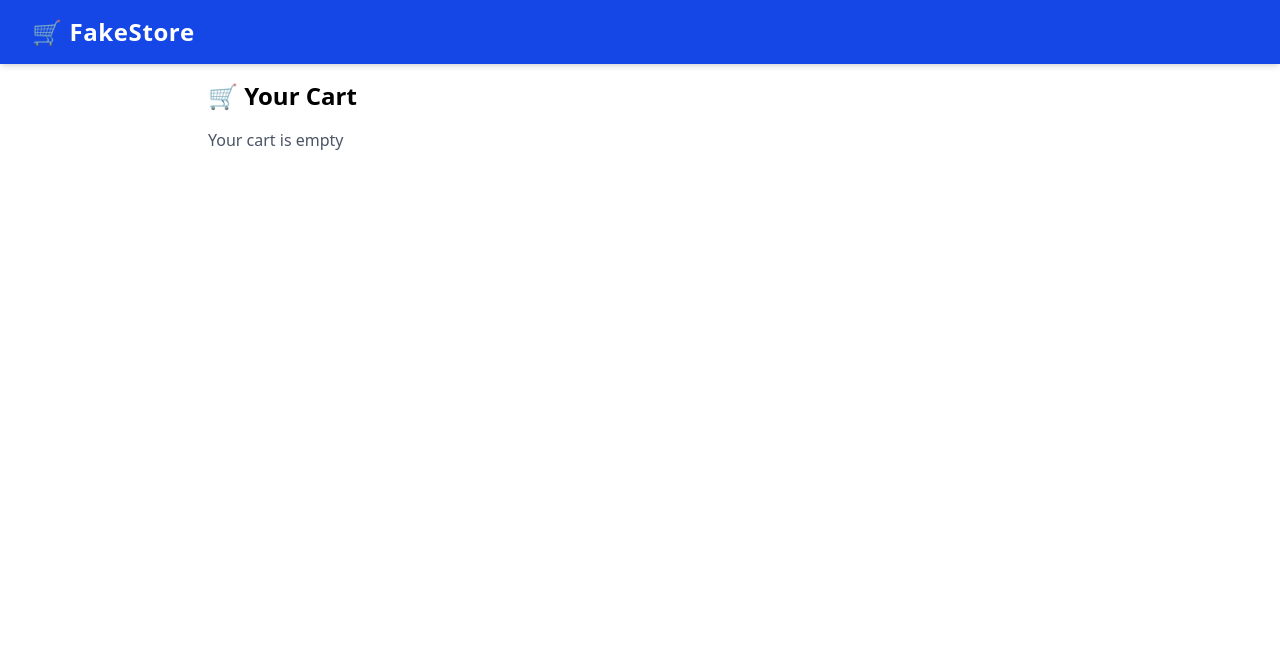
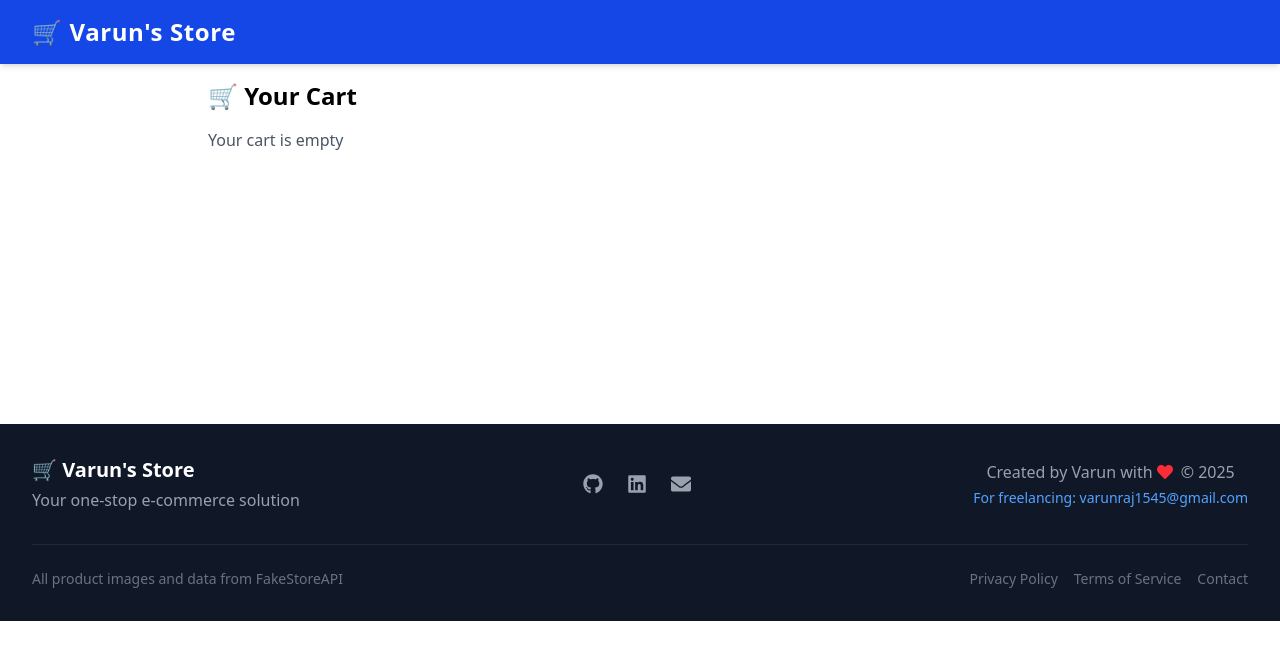
Before and after one commit to varunraj923/Shopping-Web, a React (Vite) app: page /cart in a window 1280 px wide. Shown: the top 660 px of the page. Built offline with nearby package versions, Linux system fonts and the light colour scheme.

Commit message:
feat : footer

```diff
--- a/package.json
+++ b/package.json
@@ -15,6 +15,7 @@
     "lucide-react": "^0.487.0",
     "react": "^19.0.0",
     "react-dom": "^19.0.0",
+    "react-icons": "^5.5.0",
     "react-router-dom": "^7.5.0",
     "react-toastify": "^11.0.5",
     "tailwindcss": "^4.1.3"
--- a/src/components/Body.jsx
+++ b/src/components/Body.jsx
@@ -1,5 +1,6 @@
 import { Outlet } from "react-router-dom"
 import Navbar from "./Navbar"
+import Footer from "./Footer"
 
 const Body = () => {
 
@@ -8,6 +9,7 @@ const Body = () => {
      <>
     <Navbar></Navbar>
      <Outlet></Outlet>
+     <Footer/>
 
 
      </>
--- a/src/components/CartPage.jsx
+++ b/src/components/CartPage.jsx
@@ -48,7 +48,7 @@ const CartPage = () => {
   };
 
   return (
-    <div className="p-4 max-w-4xl mx-auto">
+    <div className="p-4 max-w-4xl mx-auto mb-64">
       <h1 className="text-2xl font-bold mb-4">🛒 Your Cart</h1>
 
       {toastVisible && (
--- /dev/null
+++ b/src/components/Footer.jsx
@@ -0,0 +1,76 @@
+import React from 'react';
+import { FaHeart, FaGithub, FaLinkedin, FaTwitter, FaEnvelope } from 'react-icons/fa';
+
+const Footer = () => {
+  return (
+    <footer className="bg-gray-900 text-white py-8 mt-12">
+      <div className="max-w-7xl mx-auto px-4 sm:px-6 lg:px-8">
+        <div className="flex flex-col md:flex-row justify-between items-center">
+
+          <div className="mb-4 md:mb-0">
+            <h3 className="text-xl font-bold">🛒 Varun's Store</h3>
+            <p className="text-gray-400 mt-1">Your one-stop e-commerce solution</p>
+          </div>
+
+
+          <div className="flex space-x-6 mb-4 md:mb-0">
+            <a
+              href="https://github.com/varunraj923"
+              target="_blank"
+              rel="noopener noreferrer"
+              className="text-gray-400 hover:text-white transition-colors"
+              aria-label="GitHub"
+            >
+              <FaGithub size={20} />
+            </a>
+            <a
+              href="https://linkedin.com/in/varunraj23"
+              target="_blank"
+              rel="noopener noreferrer"
+              className="text-gray-400 hover:text-white transition-colors"
+              aria-label="LinkedIn"
+            >
+              <FaLinkedin size={20} />
+            </a>
+
+            <a
+              href="mailto:varunraj1545@gmail.com"
+              className="text-gray-400 hover:text-white transition-colors"
+              aria-label="Email"
+            >
+              <FaEnvelope size={20} />
+            </a>
+          </div>
+
+
+          <div className="flex flex-col items-center text-gray-400 text-center md:text-right">
+            <span className="flex items-center">
+              Created by Varun with <FaHeart className="mx-1 text-red-500" />
+              <span className="ml-1">© {new Date().getFullYear()}</span>
+            </span>
+            <a
+              href="mailto:varunraj1545@gmail.com"
+              className="mt-1 text-blue-400 hover:text-blue-300 text-sm transition-colors"
+            >
+              For freelancing: varunraj1545@gmail.com
+            </a>
+          </div>
+        </div>
+
+
+        <div className="mt-8 pt-6 border-t border-gray-800 flex flex-col md:flex-row justify-between items-center">
+          <div className="text-sm text-gray-500 mb-2 md:mb-0">
+            All product images and data from <a href="https://fakestoreapi.com" className="hover:text-blue-400">FakeStoreAPI</a>
+          </div>
+          <div className="flex space-x-4 text-sm">
+            <a href="#" className="text-gray-500 hover:text-white">Privacy Policy</a>
+            <a href="#" className="text-gray-500 hover:text-white">Terms of Service</a>
+            <a href="#" className="text-gray-500 hover:text-white">Contact</a>
+          </div>
+        </div>
+      </div>
+    </footer>
+  );
+};
+
+export default Footer;
--- a/src/components/Navbar.jsx
+++ b/src/components/Navbar.jsx
@@ -24,7 +24,7 @@ const Navbar = () => {
       <div className="max-w-7xl mx-auto px-4 sm:px-6 lg:px-8">
         <div className="flex justify-between items-center h-16">
           <div className="flex items-center space-x-3">
-            <span className="text-2xl font-bold tracking-wide">🛒 FakeStore</span>
+            <span className="text-2xl font-bold tracking-wide">🛒 Varun's Store</span>
           </div>
 
 
```
Also changed, not shown: 1 other file (tests, documents, lock files or other folders).
